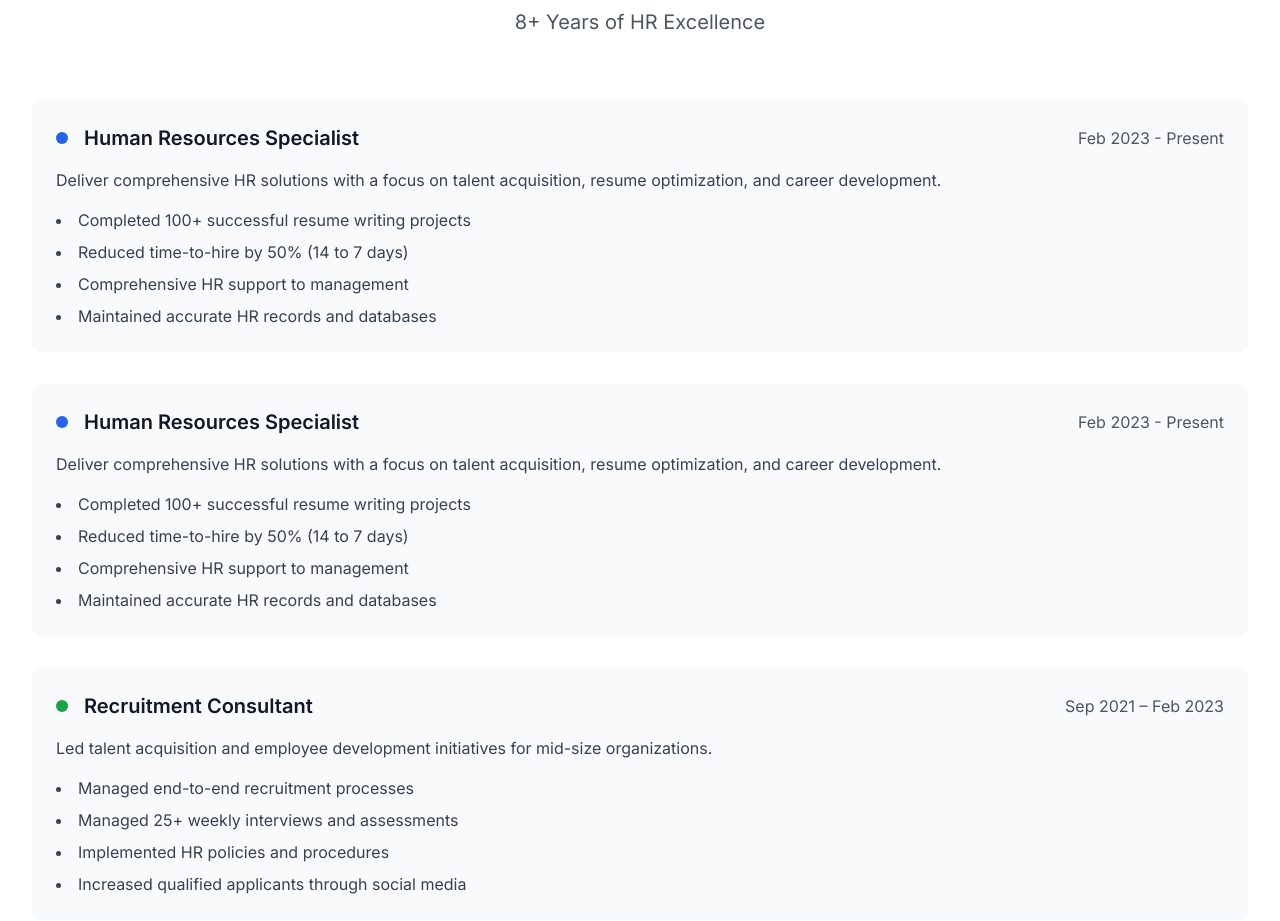
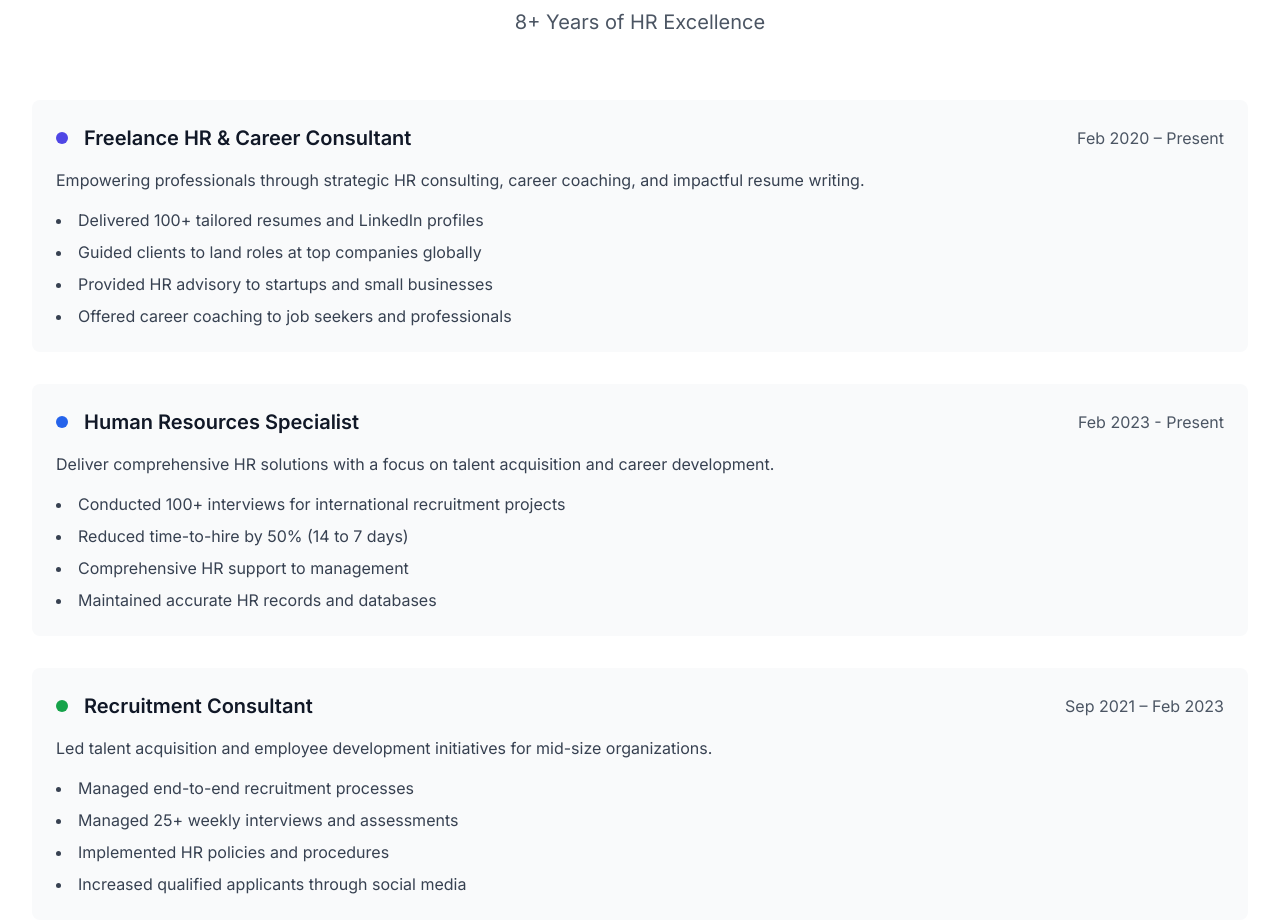
Before and after one commit to emyaseenn/portfolio, a plain HTML site: page index.html in a window 1280 px wide. Shown: the part 2320-3241 px from the top of the page. Drawn offline with nearby package versions, Linux system fonts and the light colour scheme.

Commit message:
Update index.html

```diff
--- a/index.html
+++ b/index.html
@@ -230,16 +230,16 @@
             <div class="space-y-8">
                 <div class="bg-gray-50 p-6 rounded-lg">
                     <div class="flex items-center mb-4">
-                        <div class="w-3 h-3 bg-blue-600 rounded-full mr-4"></div>
-                        <h3 class="text-xl font-semibold text-gray-900">Human Resources Specialist</h3>
-                        <span class="ml-auto text-gray-600">Feb 2023 - Present</span>
+                        <div class="w-3 h-3 bg-indigo-600 rounded-full mr-4"></div>
+                        <h3 class="text-xl font-semibold text-gray-900">Freelance HR & Career Consultant</h3>
+                        <span class="ml-auto text-gray-600">Feb 2020 – Present</span>
                     </div>
-                    <p class="text-gray-700 mb-4">Deliver comprehensive HR solutions with a focus on talent acquisition, resume optimization, and career development.</p>
+                    <p class="text-gray-700 mb-4">Empowering professionals through strategic HR consulting, career coaching, and impactful resume writing.</p>
                     <ul class="list-disc list-inside text-gray-700 space-y-2">
-                        <li>Completed 100+ successful resume writing projects</li>
-                        <li>Reduced time-to-hire by 50% (14 to 7 days)</li>
-                        <li>Comprehensive HR support to management</li>
-                        <li>Maintained accurate HR records and databases</li>
+                        <li>Delivered 100+ tailored resumes and LinkedIn profiles</li>
+                        <li>Guided clients to land roles at top companies globally</li>
+                        <li>Provided HR advisory to startups and small businesses</li>
+                        <li>Offered career coaching to job seekers and professionals</li>
                     </ul>
                 </div>
 
@@ -249,9 +249,9 @@
                         <h3 class="text-xl font-semibold text-gray-900">Human Resources Specialist</h3>
                         <span class="ml-auto text-gray-600">Feb 2023 - Present</span>
                     </div>
-                    <p class="text-gray-700 mb-4">Deliver comprehensive HR solutions with a focus on talent acquisition, resume optimization, and career development.</p>
+                    <p class="text-gray-700 mb-4">Deliver comprehensive HR solutions with a focus on talent acquisition and career development.</p>
                     <ul class="list-disc list-inside text-gray-700 space-y-2">
-                        <li>Completed 100+ successful resume writing projects</li>
+                        <li>Conducted 100+ interviews for international recruitment projects</li>
                         <li>Reduced time-to-hire by 50% (14 to 7 days)</li>
                         <li>Comprehensive HR support to management</li>
                         <li>Maintained accurate HR records and databases</li>
```
